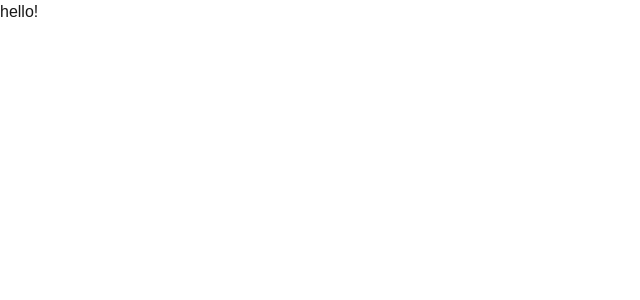
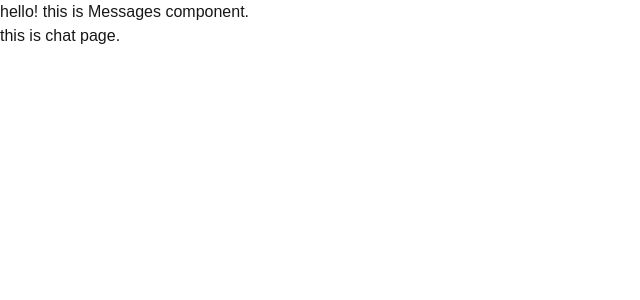
Before and after one commit to gavinfelix/gavinfelix-portfolio, a Next.js app in the folder apps/ai/: page /chat in a window 1280 px wide. Shown: the top 300 px of the page, without its empty margins (0-640 px from the left). Built offline with nearby package versions, Linux system fonts and the light colour scheme.

Commit message:
feat: update Layout component to accept children and enhance Messages component text

```diff
--- a/apps/ai/src/app/chat/layout.tsx
+++ b/apps/ai/src/app/chat/layout.tsx
@@ -1,9 +1,9 @@
-export default function ChatLayout() {
+export default function Layout({ children }: { children: React.ReactNode }) {
   return (
     <div className="flex h-full flex-1 flex-col overflow-hidden">
       {/* <Messages /> */}
       <div className="overscroll-behavior-contain -webkit-overflow-scrolling-touch flex-1 touch-pan-y overflow-y-scroll">
-        hello!
+        {children}
       </div>
     </div>
   );
--- a/apps/ai/src/app/chat/page.tsx
+++ b/apps/ai/src/app/chat/page.tsx
@@ -9,6 +9,7 @@ export default async function Page() {
   return (
     <>
       <Chat />
+      this is chat page.
     </>
   );
 }
--- a/apps/ai/src/components/messages.tsx
+++ b/apps/ai/src/components/messages.tsx
@@ -3,7 +3,7 @@ import { memo, useEffect } from "react";
 export function Messages() {
   return (
     <div className="overscroll-behavior-contain -webkit-overflow-scrolling-touch flex-1 touch-pan-y overflow-y-scroll">
-      hello!
+      hello! this is Messages component.
     </div>
   );
 }
```
